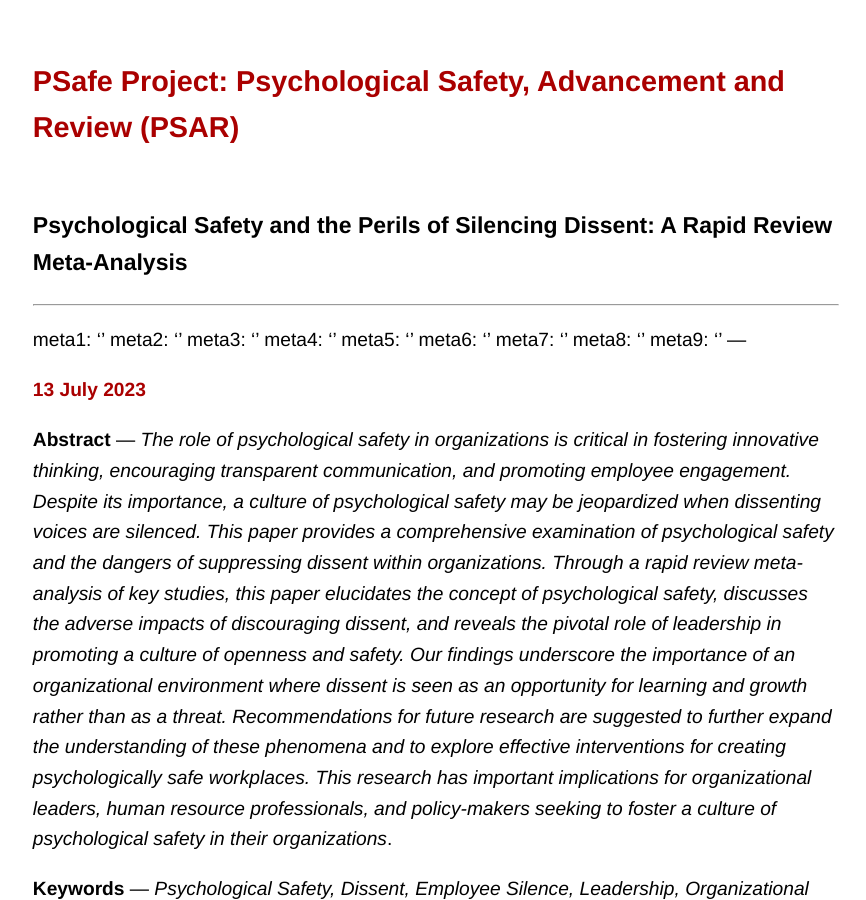
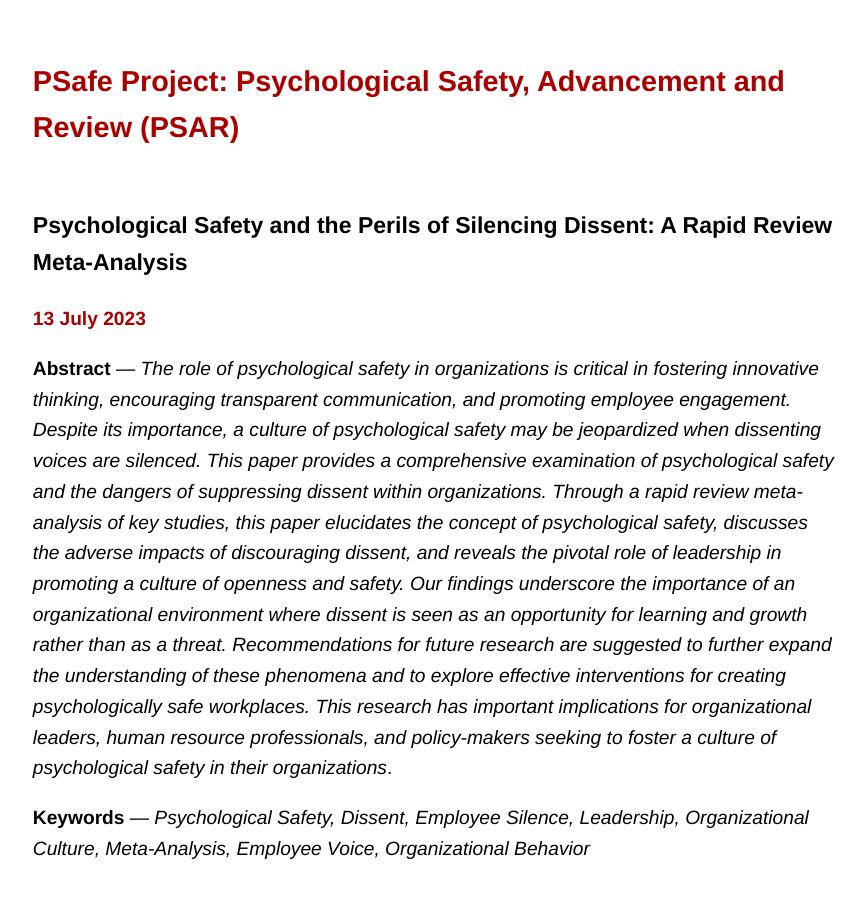
Before and after one commit to atidbit/psafe, a Jekyll site: the page built from _posts/2023-07-13-psychological-safety-and-the-perils-of-silencing-dissent-a-rapid-review-meta-analysis.md, in a window 1280 px wide and 900 px high. Shown: the whole window, without its empty margins (204-1070 px from the left). Built offline with Jekyll 4.4.1, drawn with Linux system fonts in a browser that asks for light colours.

Commit message:
Update 2023-07-13-psychological-safety-and-the-perils-of-silencing-dissent-a-rapid-review-meta-analysis.md

```diff
--- a/_posts/2023-07-13-psychological-safety-and-the-perils-of-silencing-dissent-a-rapid-review-meta-analysis.md
+++ b/_posts/2023-07-13-psychological-safety-and-the-perils-of-silencing-dissent-a-rapid-review-meta-analysis.md
@@ -1,11 +1,6 @@
 ---
 layout: post
 title: 'Psychological Safety and the Perils of Silencing Dissent: A Rapid Review Meta-Analysis'
----
-
-{{ page.title }}
-================
----
 meta1: '<meta name="citation_title" content="{{ page.title }}">'
 meta2: '<meta name="citation_author" content="Brown, Vernon S.">'
 meta3: '<meta name="citation_publication_date" content="2023/07/13">'
@@ -16,6 +11,9 @@ meta7: '<meta name="citation_firstpage" content="3">'
 meta8: '<meta name="citation_lastpage" content="5">'
 meta9: '<meta name="citation_pdf_url" content="https://zenodo.org/record/8140985/files/Psychological_Safety_and_the_Perils_of_Silencing_Dissent_A_Rapid_Review_Meta-Analysis.pdf">'
 ---
+
+{{ page.title }}
+================
 
 <p class="meta">13 July 2023</p>
 
```
